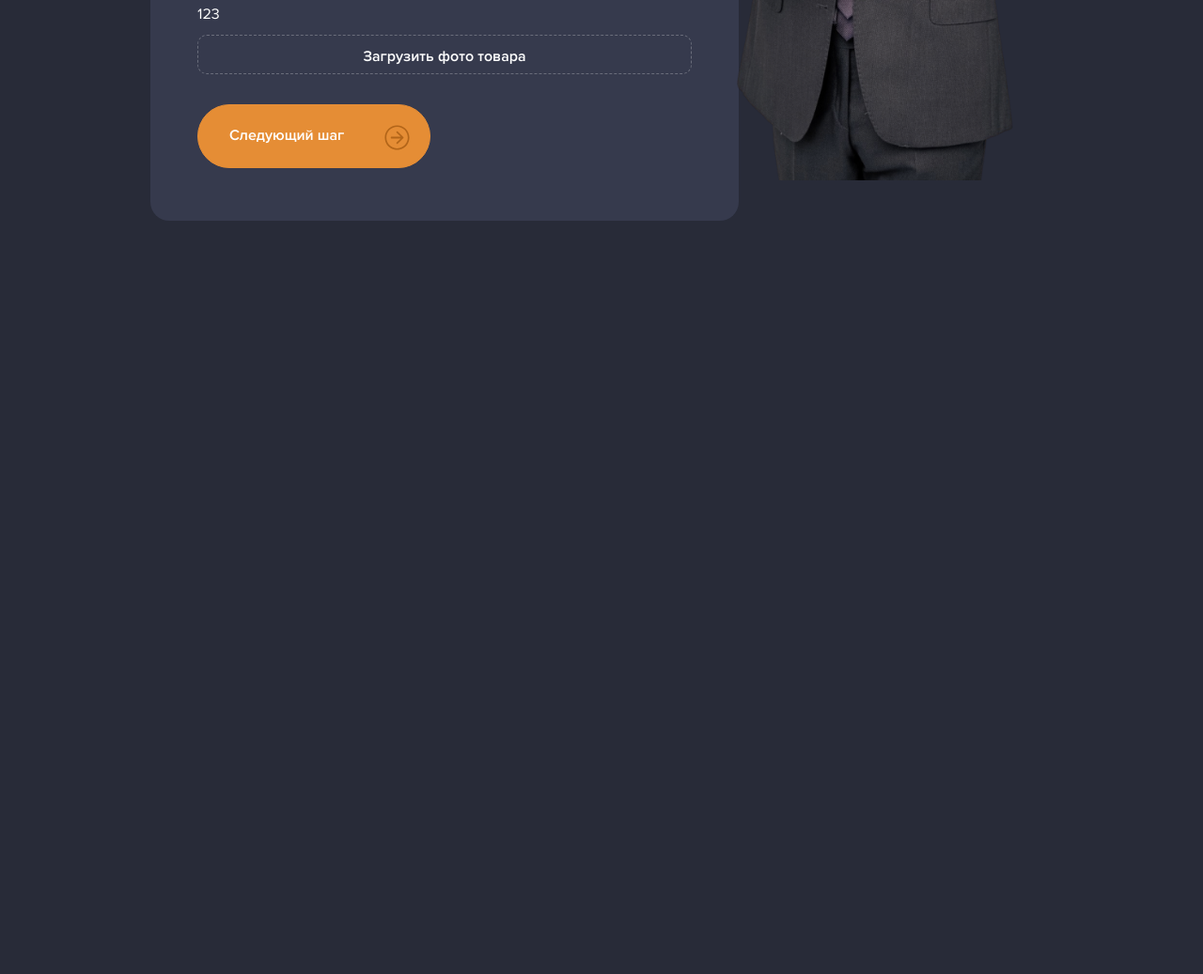
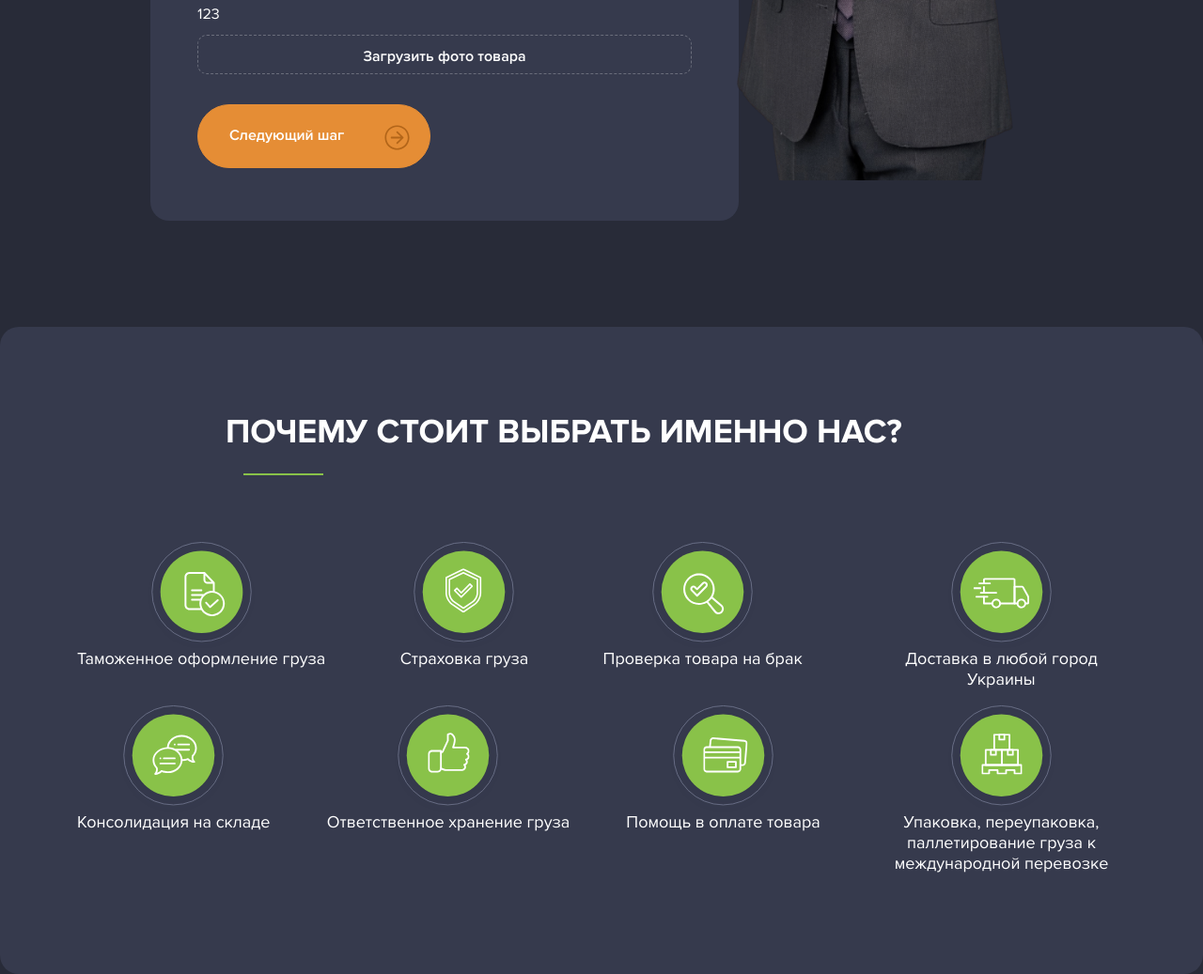
Before and after one commit to Stas-Zhorniak/dev-MasterTao, a website: page dev/index.html in a window 1280 px wide. Shown: the part 1422-2459 px from the top of the page at 94% size. Before the commit the page ends 1657 px from the top, so only its background shows below. Drawn offline with nearby package versions, Linux system fonts and the light colour scheme; files that its build step writes are made by us from their sources.

Commit message:
advantages in the process

```diff
--- a/dev/index.html
+++ b/dev/index.html
@@ -1,6 +1,6 @@
 @@include('templates/head.html') @@include('templates/header.html')
 <main class="wrapper home">
 	@@include('templates/first-screen.html')
-	@@include('templates/calculation.html')
+	@@include('templates/calculation.html') @@include('templates/advantages.html')
 </main>
 @@include('templates/footer.html')
--- /dev/null
+++ b/dev/sass/advantages.scss
@@ -0,0 +1,39 @@
+.advantages-cont {
+	max-width: 1820px;
+	width: 100%;
+	border-radius: 20px;
+	background: linear-gradient(0deg, #363a4d 0%, #363a4d 100%), #f7f7f7;
+	padding-top: 90px;
+	padding-bottom: 90px;
+	margin-top: 113px;
+	margin-left: auto;
+	margin-right: auto;
+	.advantages-title {
+		margin: 0 auto;
+		max-width: 1140px;
+		width: 800px;
+	}
+	.container {
+		margin-top: 50px;
+		.advantages-row {
+			display: flex;
+			justify-content: space-between;
+			.advantages-box {
+				display: flex;
+				flex-direction: column;
+				align-items: center;
+				.box-img {
+					width: 113px;
+					height: 113px;
+				}
+				.box-description {
+					max-width: 265px;
+					width: 100%;
+					text-align: center;
+					font-size: 18px;
+					line-height: 124.5%;
+				}
+			}
+		}
+	}
+}
--- a/dev/style.scss
+++ b/dev/style.scss
@@ -21,3 +21,4 @@ Use it to make something cool, have fun, and share what you've learned with othe
 @import "sass/media/media";
 @import "sass/burger";
 @import "sass/calculation";
+@import "sass/advantages";
--- /dev/null
+++ b/dev/templates/advantages.html
@@ -0,0 +1,46 @@
+<section class="advantages">
+	<div class="advantages-cont">
+		<h2 class="advantages-title">Почему стоит выбрать именно нас?</h2>
+		<div class="container">
+			<div class="advantages-row">
+				<span class="advantages-box"
+					><img class="box-img" src="assets/img/box-img-1.svg" />
+					<p class="box-description">Таможенное оформление груза</p></span
+				>
+				<span class="advantages-box"
+					><img class="box-img" src="assets/img/box-img-2.svg" />
+					<p class="box-description">Страховка груза</p></span
+				>
+				<span class="advantages-box"
+					><img class="box-img" src="assets/img/box-img-3.svg" />
+					<p class="box-description">Проверка товара на брак</p>
+				</span>
+				<span class="advantages-box"
+					><img class="box-img" src="assets/img/box-img-4.svg" />
+					<p class="box-description">Доставка в любой город Украины</p></span
+				>
+			</div>
+			<div class="advantages-row">
+				<span class="advantages-box"
+					><img class="box-img" src="assets/img/box-img-5.svg" />
+					<p class="box-description">Консолидация на складе</p>
+				</span>
+				<span class="advantages-box"
+					><img class="box-img" src="assets/img/box-img-6.svg" />
+					<p class="box-description">Ответственное хранение груза</p>
+				</span>
+				<span class="advantages-box"
+					><img class="box-img" src="assets/img/box-img-7.svg" />
+					<p class="box-description">Помощь в оплате товара</p>
+				</span>
+				<span class="advantages-box"
+					><img class="box-img" src="assets/img/box-img-8.svg" />
+					<p class="box-description">
+						Упаковка, переупаковка, паллетирование груза к международной
+						перевозке
+					</p></span
+				>
+			</div>
+		</div>
+	</div>
+</section>
```
Also changed, not shown: dev/assets/img/box-img-1.svg (added), dev/assets/img/box-img-2.svg (added), dev/assets/img/box-img-3.svg (added), dev/assets/img/box-img-4.svg (added), dev/assets/img/box-img-5.svg (added), dev/assets/img/box-img-6.svg (added), dev/assets/img/box-img-7.svg (added), dev/assets/img/box-img-8.svg (added).
